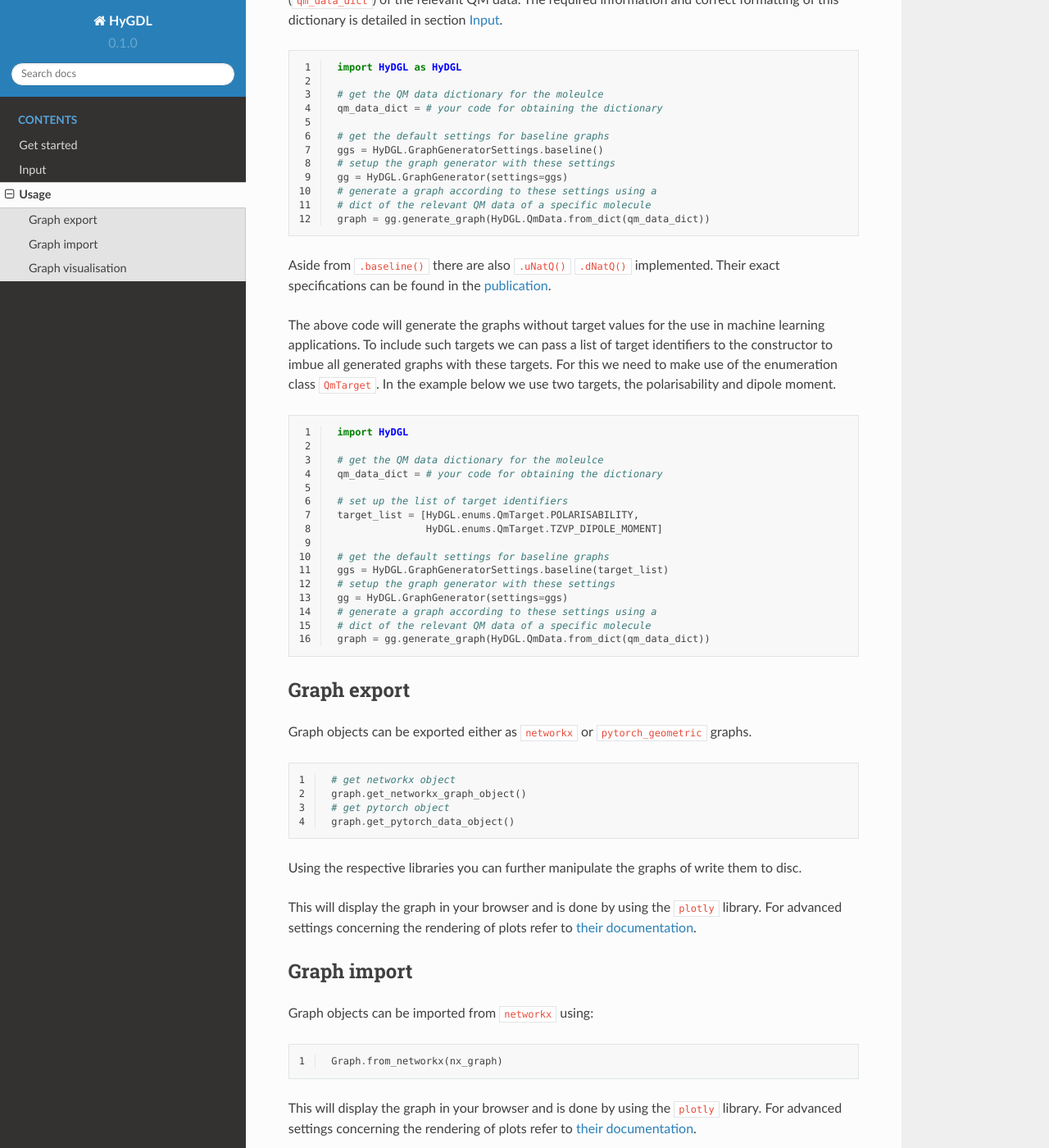
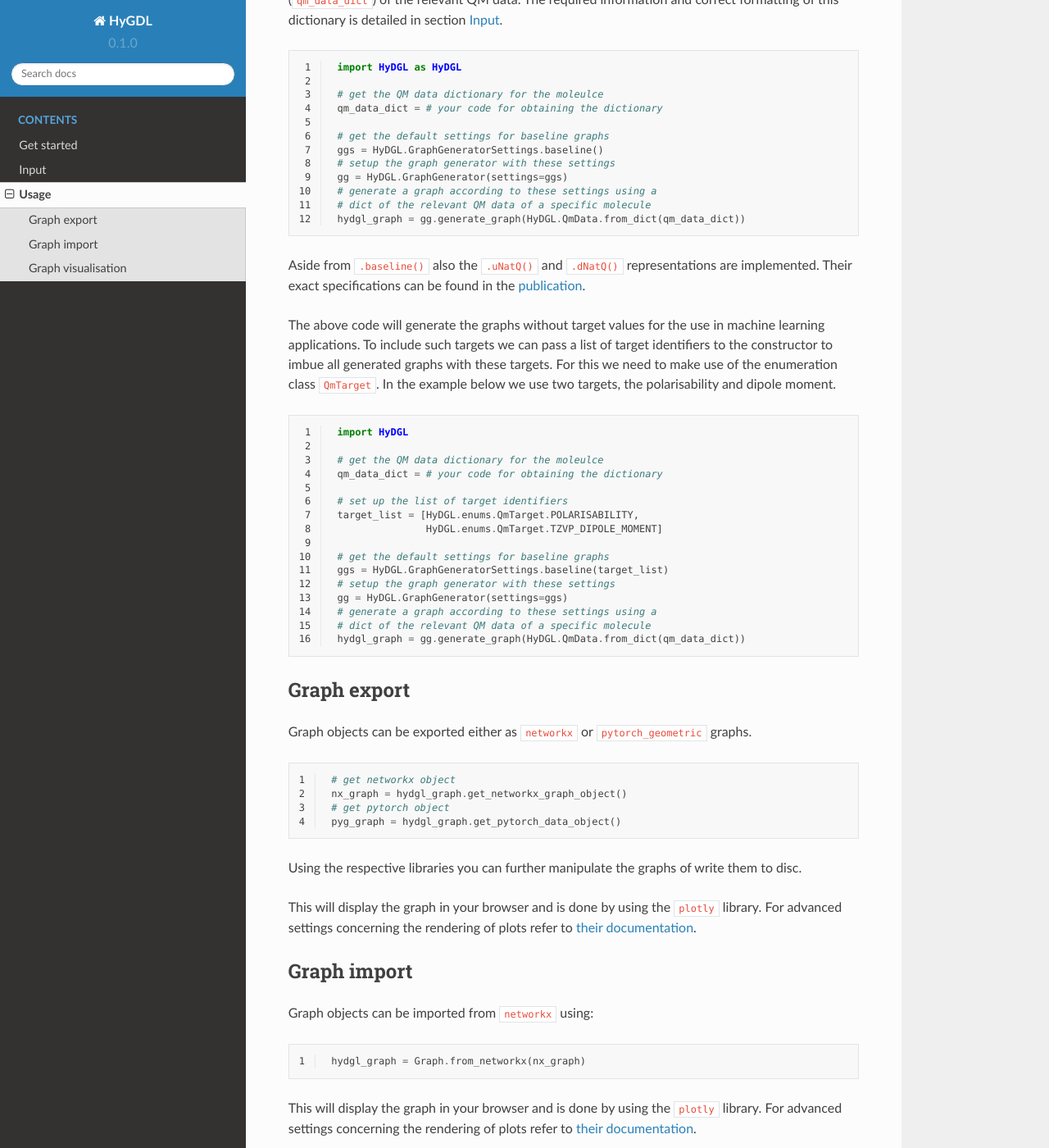
Before and after one commit to uiocompcat/HyDGL, a Sphinx documentation site: the page built from doc/source/usage.rst, in a window 1280 px wide and 1400 px high, scrolled down 296 px. Shown: the whole window at 82% size. Built offline with Sphinx 7.4.7 and the Read the Docs theme 2.0.0, drawn with Linux system fonts in a browser that asks for light colours.

Commit message:
changed variable names for clarity

```diff
--- a/doc/source/usage.rst
+++ b/doc/source/usage.rst
@@ -17,10 +17,10 @@ To generate graphs we need to setup a ``GraphGenerator`` object that operates ba
     gg = HyDGL.GraphGenerator(settings=ggs)
     # generate a graph according to these settings using a
     # dict of the relevant QM data of a specific molecule
-    graph = gg.generate_graph(HyDGL.QmData.from_dict(qm_data_dict))
+    hydgl_graph = gg.generate_graph(HyDGL.QmData.from_dict(qm_data_dict))
 
 
-Aside from ``.baseline()`` there are also ``.uNatQ()`` ``.dNatQ()`` implemented.  Their exact specifications can be found in the `publication <https://chemrxiv.org/engage/chemrxiv/article-details/62b8daaf7da6ce76b221a831>`_.
+Aside from ``.baseline()`` also the ``.uNatQ()`` and ``.dNatQ()`` representations are implemented. Their exact specifications can be found in the `publication <https://chemrxiv.org/engage/chemrxiv/article-details/62b8daaf7da6ce76b221a831>`_.
 
 The above code will generate the graphs without target values for the use in machine learning applications. To include such targets we can pass a list of target identifiers to the constructor to imbue all generated graphs with these targets. For this we need to make use of the enumeration class ``QmTarget``. In the example below we use two targets, the polarisability and dipole moment.
 
@@ -42,7 +42,7 @@ The above code will generate the graphs without target values for the use in mac
     gg = HyDGL.GraphGenerator(settings=ggs)
     # generate a graph according to these settings using a
     # dict of the relevant QM data of a specific molecule
-    graph = gg.generate_graph(HyDGL.QmData.from_dict(qm_data_dict))
+    hydgl_graph = gg.generate_graph(HyDGL.QmData.from_dict(qm_data_dict))
 
 ============
 Graph export
@@ -54,9 +54,9 @@ Graph objects can be exported either as ``networkx`` or ``pytorch_geometric`` gr
    :linenos:
 
     # get networkx object
-    graph.get_networkx_graph_object()
+    nx_graph = hydgl_graph.get_networkx_graph_object()
     # get pytorch object
-    graph.get_pytorch_data_object()
+    pyg_graph = hydgl_graph.get_pytorch_data_object()
 
 Using the respective libraries you can further manipulate the graphs of write them to disc.
 
@@ -71,7 +71,7 @@ Graph objects can be imported from ``networkx`` using:
 .. code-block:: python
    :linenos:
 
-    Graph.from_networkx(nx_graph)
+    hydgl_graph = Graph.from_networkx(nx_graph)
 
 This will display the graph in your browser and is done by using the ``plotly`` library. For advanced settings concerning the rendering of plots refer to `their documentation <https://plotly.com/python/>`_.
 
```
